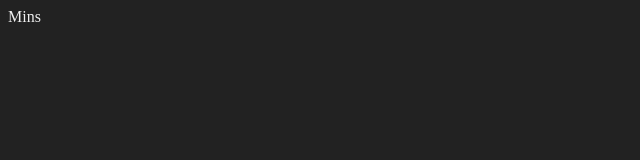
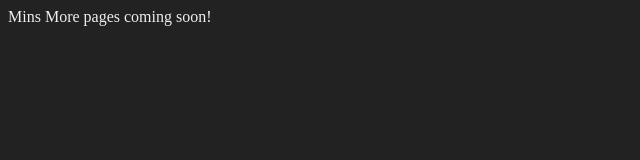
Before and after one commit to VividerAphid/aphidacademy, a plain HTML site: page index.html in a window 1280 px wide. Shown: the whole page, without its empty margins (0-640 px from the left). Drawn offline with Linux system fonts and the light colour scheme.

Commit message:
More text on index.html

```diff
--- a/index.html
+++ b/index.html
@@ -6,4 +6,6 @@
 <link rel="stylesheet" href="global.css">
 <body>
     Mins
+
+    More pages coming soon!
 </body>
```
